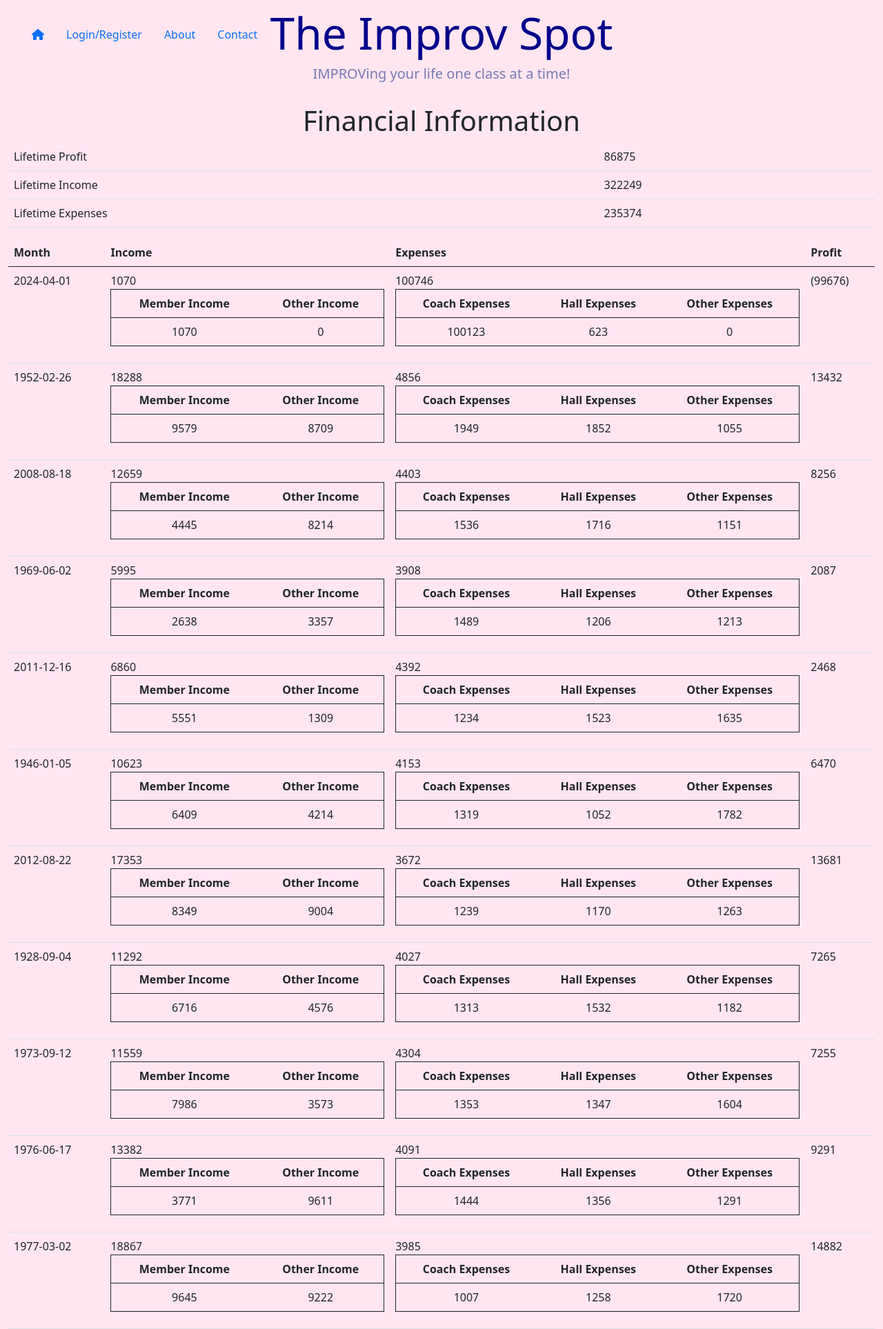
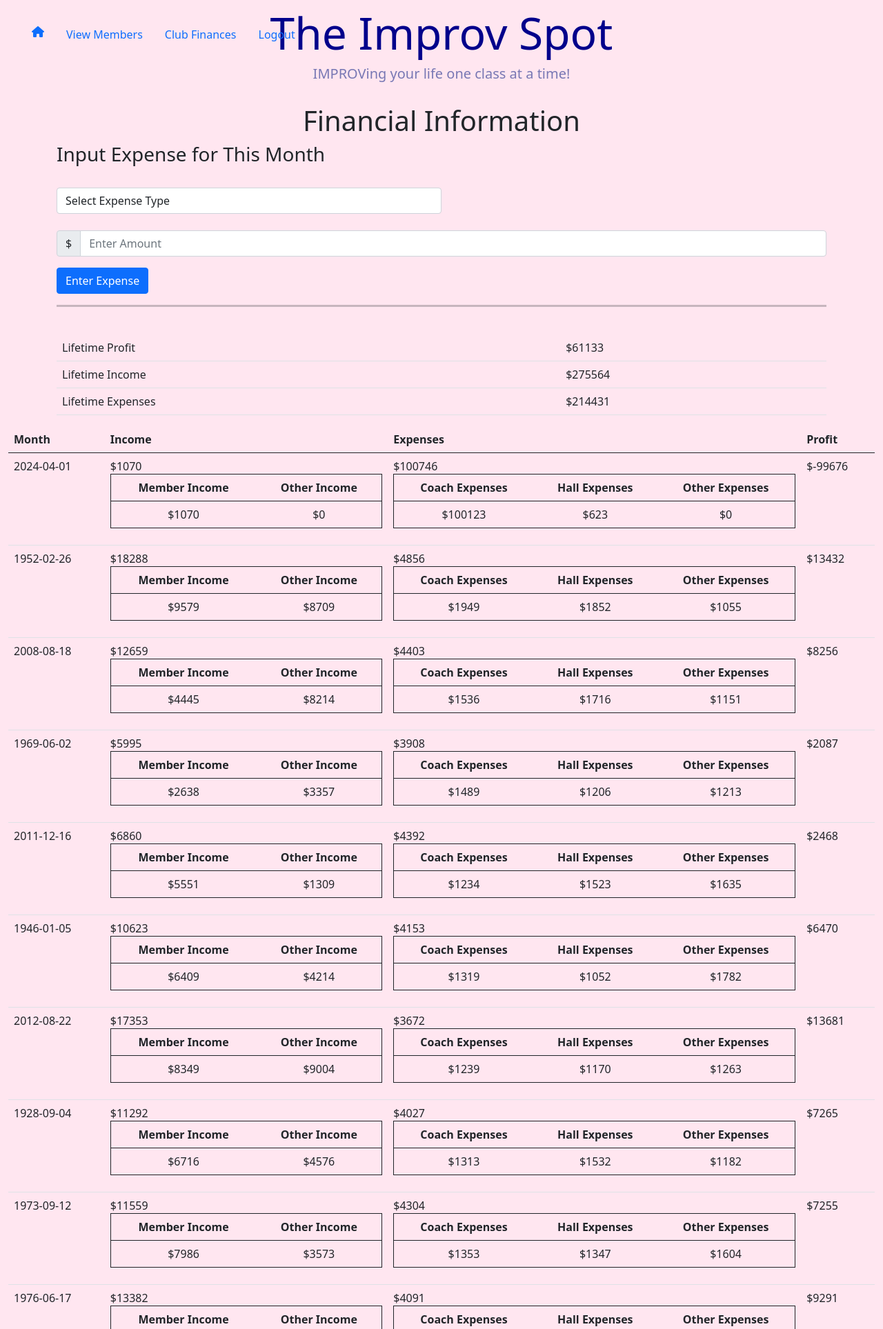
Before and after one commit to SummitKC/406ProjItt2, a Flask app: page /finance in a window 1280 px wide. Shown: the top 1927 px of the page at 69% size. Run offline with Flask 3, Linux system fonts and the light colour scheme; some libraries are stand-ins or nearby versions.

Commit message:
Add files via upload

```diff
--- a/app.py
+++ b/app.py
@@ -98,8 +98,6 @@ class Finances(db.Model):
 
     def calculate_profit(self):
         month_profit = self.calculate_total_income()  - self.calculate_total_expenses()
-        if month_profit < 0:
-            return f"({-1 * month_profit})"
         return month_profit
 
 @app.route('/')
@@ -111,10 +109,13 @@ def home():
 def about():
     return render_template('about.html')
 
-@app.route('/contact')
+@app.route('/contact', methods=['GET', 'POST'])
 def contact():
+    if request.method == 'POST':
+        request.form()
     return render_template('contact.html')
 
+@app.route('/payment', methods=['GET', 'POST'])
 @app.route('/payment', methods=['GET', 'POST'])
 def payment():
     if request.method == 'POST':
@@ -181,28 +182,6 @@ def register():
     return render_template('register.html')
 
 
-@app.route('/reqadmin', methods=['GET', 'POST'])
-def request_admin():
-    if request.method == 'POST':
-        email = request.form['email']
-        usernames = sorted(db.session.query(Admins), key=lambda x: x.username)
-        if usernames:
-            admin_num = str(int(usernames[-1].username[-1]) + 1)
-            new_admin_name = f'admin{admin_num}'
-        else:
-            new_admin_name = 'admin1'
-        password = ""
-        for _ in range(10):
-            password += str(randint(0,9))
-        new_admin = Admins(username=new_admin_name, hash=generate_password_hash(password))
-        db.session.add(new_admin)
-        db.session.commit()
-        send_mail(email, (new_admin_name, password))
-        return 'Request Sent'
-    else:
-        return render_template('reqadmin.html')
-
-
 @app.route('/adminlogin',methods=['GET', 'POST'])
 def adminlogin():
     session.clear()
@@ -214,7 +193,7 @@ def adminlogin():
         if admin and check_password_hash(admin.hash, password):
             session['user_id'] = admin.id
             session['username'] = admin.username
-            return redirect('/')
+            return redirect('/admin')
         else:
             #TODO: change this to give a popup notifying the user instead of redirecting them
             return render_template('error.html', err_msg="Incorrect Username or Password")
@@ -237,8 +216,8 @@ def login():
             user.userDiscount()
             return redirect('/')
         else:
-            #TODO: change this to give a popup notifying the user instead of redirecting them
-            return render_template('error.html', err_msg="Incorrect Username or Password")
+            flash ('Incorrect Username or Password')
+            return render_template('/login.html')
     else:
         return render_template('login.html')
 
@@ -247,6 +226,27 @@ def logout():
     session.clear()
     return redirect('/')
 
+@app.route('/reqadmin', methods=['GET', 'POST'])
+def request_admin():
+    if request.method == 'POST':
+        email = request.form['email']
+        usernames = sorted(db.session.query(Admins), key=lambda x: x.username)
+        if usernames:
+            admin_num = str(int(usernames[-1].username[-1]) + 1)
+            new_admin_name = f'admin{admin_num}'
+        else:
+            new_admin_name = 'admin1'
+        password = ""
+        for _ in range(10):
+            password += str(randint(0,9))
+        new_admin = Admins(username=new_admin_name, hash=generate_password_hash(password))
+        db.session.add(new_admin)
+        db.session.commit()
+        send_mail(email, (new_admin_name, password))
+        return 'Request Sent'
+    else:
+        return render_template('reqadmin.html')
+
 @app.route('/admin') # TODO add admin login later
 def yearToDate():
     ytd = db.session.query(Finances).all()
@@ -254,7 +254,7 @@ def yearToDate():
     for yt in ytd:
         ytdTotal += yt.calculate_profit()
 
-    return render_template('adminSide.html', ytdTotal = ytdTotal)
+    return render_template('adminside.html', ytdTotal = ytdTotal)
 
 @app.route('/dashboard')
 @login_required
@@ -284,53 +284,107 @@ def account():
         user = db.session.query(User).filter_by(username=session['username']).first()
         return render_template('account.html', weeks=["1","2","3","4"], payment=user.current_payment, status=user.weekly_status)
 
-@app.route('/finance')
+@app.route('/finance', methods=['GET', 'POST'])
 def finance():
-    db.session.add(Finances(month_year = datetime(randint(1900, 2024), randint(1, 12), randint(1, 28)),income_users = randint(1000, 10000), income_other = randint(1000, 10000), expenses_coach=randint(1000, 2000), expenses_hall=randint(1000, 2000), expenses_other=randint(1000, 2000))),db.session.add(Finances(month_year = datetime(randint(1900, 2024), randint(1, 12), randint(1, 28)),income_users = randint(1000, 10000), income_other = randint(1000, 10000), expenses_coach=randint(1000, 2000), expenses_hall=randint(1000, 2000), expenses_other=randint(1000, 2000)))
-    db.session.add(Finances(month_year = datetime(randint(1900, 2024), randint(1, 12), randint(1, 28)),income_users = randint(1000, 10000), income_other = randint(1000, 10000), expenses_coach=randint(1000, 2000), expenses_hall=randint(1000, 2000), expenses_other=randint(1000, 2000)))
-    db.session.add(Finances(month_year = datetime(randint(1900, 2024), randint(1, 12), randint(1, 28)),income_users = randint(1000, 10000), income_other = randint(1000, 10000), expenses_coach=randint(1000, 2000), expenses_hall=randint(1000, 2000), expenses_other=randint(1000, 2000)))
-    db.session.add(Finances(month_year = datetime(randint(1900, 2024), randint(1, 12), randint(1, 28)),income_users = randint(1000, 10000), income_other = randint(1000, 10000), expenses_coach=randint(1000, 2000), expenses_hall=randint(1000, 2000), expenses_other=randint(1000, 2000)))
-    db.session.commit()
+    finance_info = db.session.query(Finances).all()
+    if request.method == 'POST':
+        today = datetime.today()
+        year_month_only = date(today.year, today.month, 1)
+        expenseType = request.form['expenseType']
+        expenseAmount = int(request.form['expenseAmount'])
+        entered = False
+        for month in finance_info:
+            print(type(month.month_year), type(year_month_only))
+            if month.month_year == year_month_only:
+                if (expenseType == "coach"):
+                    month.expenses_coach += expenseAmount
+                    db.session.commit()
+                    entered = True
+                elif (expenseType == "hall"):
+                    month.expenses_hall += expenseAmount
+                    db.session.commit()
+                    entered = True
+                elif (expenseType == "other"):
+                    month.expenses_other += expenseAmount
+                    db.session.commit()
+                    entered = True
 
+        if (not entered):
+            if (expenseType == "coach"):
+                db.session.add(Finances(month_year = year_month_only, income_users = 0, income_other = 0, expenses_coach=expenseAmount, expenses_hall=0, expenses_other=0))
+                db.session.commit()
+                print("coach add")
+                entered = True
+            elif (expenseType == "hall"):
+                db.session.add(Finances(month_year = year_month_only, income_users = 0, income_other = 0, expenses_coach=0, expenses_hall=expenseAmount, expenses_other=0))
+                month.expenses_hall += expenseAmount
+                db.session.commit()
+                print("hall add")
+                entered = True
+            elif (expenseType == "other"):
+                db.session.add(Finances(month_year = year_month_only, income_users = 0, income_other = 0, expenses_coach=0, expenses_hall=0, expenses_other=expenseAmount))
+                db.session.commit()
+                print("other add")
+                entered = True
+    #db.session.add(Finances(month_year = datetime(randint(1900, 2024), randint(1, 12), randint(1, 28)),income_users = randint(1000, 10000), income_other = randint(1000, 10000), expenses_coach=randint(1000, 2000), expenses_hall=randint(1000, 2000), expenses_other=randint(1000, 2000)))
+    #db.session.add(Finances(month_year = datetime(randint(1900, 2024), randint(1, 12), randint(1, 28)),income_users = randint(1000, 10000), income_other = randint(1000, 10000), expenses_coach=randint(1000, 2000), expenses_hall=randint(1000, 2000), expenses_other=randint(1000, 2000)))
 
-    finance_info = db.session.query(Finances).all()
     return render_template('finance.html', lt_profit=calculate_total_profit(finance_info), lt_income=calculate_total_income(finance_info),
                             lt_expenses=calculate_total_expenses(finance_info), finance_info=finance_info)
 
-@app.route('/test')
-def test():
+@app.route('/test', methods=['GET', 'POST'])
+def pickSortFunction():
 
-    # d = datetime.today()
-    # new_finance = Finances(month_year=date(d.year, d.month, 1),
-    #                        income_users=1000, expenses_hall=500)
-    # db.session.add(new_finance)
-    # db.session.commit()
+    if request.method == 'POST':
 
-    # ytd = db.session.query(Finances).first()
-    # print(ytd.month_year.year == mmyy.year and ytd.month_year.month == mmyy.month)
-    # print(ytd.month_year, type(ytd.month_year))
-    # print(ytd.month_year, date(d.year, d.month, 1), ytd.month_year == date(d.year, d.month, 1))
-    # byMonthYear = db.session.query(Finances).filter_by(month_year=date(d.year, 5, 1)).first()
-    # print(byMonthYear)
+        if request.form['sort'] == "completedPayment":
+            return test2()
+        elif request.form['sort'] == "classAttendence":
+            return test()
+        else:
+            return test3()
 
-    users = db.session.query(User).all()
-    for user in users:
-        print(user.name)
-        print(user.weekly_status, type(user.weekly_status))
-    return render_template('test.html', users=users)
+    return test3()
 
-@app.route('/test2')
-def test2():
-    users = db.session.query(User).all()
-    for user in users:
-        print(user.name)
-        print(user.weekly_status, type(user.weekly_status))
-    return render_template('test.html', users=users)
-
-@app.route('/test3')
 def test3():
     users = db.session.query(User).all()
+    usersAsList = []
     for user in users:
-        print(user.name)
-        print(user.weekly_status, type(user.weekly_status))
-    return render_template('test.html', users=users)
+        usersAsList.append([user.name, user.username, user.phone_number, user.address])
+    return render_template('test.html', users=usersAsList, sortCriteria="")
+
+def test():
+    # sort by number of classes attended
+    users = db.session.query(User).all()
+    usersAsList = []
+    usersSorted = []
+    maxClassesAttended = 0
+    for user in users:
+        usersAsList.append([user.name, user.username, user.phone_number, user.address, len(user.weekly_status)])
+        maxClassesAttended = max(len(user.weekly_status), maxClassesAttended)
+
+    # add based on classes attended
+    for i in range(maxClassesAttended + 1):
+        for user in usersAsList:
+            if (user[-1] == i):
+                usersSorted.append(user)
+    usersSorted.reverse()
+    return render_template('test.html', users=usersSorted, sortCriteria="Number of Classes Attended")
+
+def test2():
+    # sort by classes paid for
+    users = db.session.query(User).all()
+    usersAsList = []
+    usersSorted = []
+    maxTotalPayments = 0
+    for user in users:
+        usersAsList.append([user.name, user.username, user.phone_number, user.address, user.total_payments])
+        maxTotalPayments = max(user.total_payments, maxTotalPayments)
+
+    # add based on classes attended
+    for i in range(maxTotalPayments + 1):
+        for user in usersAsList:
+            if (user[-1] == i):
+                usersSorted.append(user)
+    usersSorted.reverse()
+    return render_template('test.html', users=usersSorted, sortCriteria="Total Payments")
--- a/templates/adminside.html
+++ b/templates/adminside.html
@@ -15,20 +15,16 @@
             <ul class="nav justify-content-left">
                 <li class="nav-item">
                 <a class="nav-link active" href="/admin"><i class="fas fa-home"></i></a>
-                </li>
-                {% if session['username'] %}
-                <li class="nav-item">
-                    <a class="nav-link" href="/account">Account</a>
-                </li>
                 <li class="nav-item">
                 <a class="nav-link active" href="/test" tabindex="-1" aria-disabled="true">View Members</a>
                 </li>
-                {% if session['user_id'] %}
+                </li>
+                <li class="nav-item">
+                <a class="nav-link active" href="/finance" tabindex="-1" aria-disabled="true">Club Finances</a>
+                </li>
                 <li class="nav-item">
                     <a class="nav-link" href="/logout">Logout</a>
                 </li>
-                {% endif %}
-                {% endif %}
             </ul>
         </header>
         <main class="container-fluid">{% block main %}{% endblock %}</main>
--- a/templates/finance.html
+++ b/templates/finance.html
@@ -1,4 +1,4 @@
-{% extends "layout.html" %}
+{% extends "adminside.html" %}
 
 {% block title %} Finances {% endblock %}
 
@@ -6,20 +6,42 @@
   <br>
     <div class="center">
         <h1>Financial Information</h1>
+        <div class="container">
+          <h3>Input Expense for This Month</h3>
+          <form method="POST" action="/finance">
+              <div class="col-md-6">
+                <br>
+                <select class="form-control" id="expenseType" name="expenseType" required>
+                    <option value="" disabled selected>Select Expense Type</option>
+                    <option value="coach">Coach Expense</option>
+                    <option value="hall">Hall Expense</option>
+                    <option value="other">Other Expense</option>
+                </select>
+              </div>
+            <br>
+            <div class="input-group mb-3">
+              <span class="input-group-text">$</span>
+              <input type="text" pattern="[0-9]*" class="form-control" name="expenseAmount" placeholder="Enter Amount">
+            </div>
+            <button type="submit" class="btn btn-primary">Enter Expense</button>
+          </form>
+          <hr style="height:3px">
+          <br>
           <table class="table">
             <tr>
               <td>Lifetime Profit</td>
-            <td>{{ lt_profit }}</td>
+              <td>${{ lt_profit }}</td>
             </tr>
             <tr>
               <td>Lifetime Income</td>
-            <td>{{ lt_income }}</td>
+              <td>${{ lt_income }}</td>
             </tr>
             <tr>
               <td>Lifetime Expenses</td>
-            <td>{{ lt_expenses }}</td>
+              <td>${{ lt_expenses }}</td>
             </tr>
           </table>
+        </div>
         <table class="table">
             <thead>
                 <tr>
@@ -33,7 +55,7 @@
                 {% for month in finance_info %}
                 <tr>
                     <td>{{ month.month_year }}</td>
-                    <td>{{ month.calculate_total_income() }}
+                    <td>${{ month.calculate_total_income() }}
                       <table class="table">
                         <thead>
                           <tr>
@@ -43,13 +65,13 @@
                       </thead>
                         <tbody>
                           <tr>
-                            <td>{{ month.income_users }}</td>
-                            <td>{{ month.income_other }}</td>
+                            <td>${{ month.income_users }}</td>
+                            <td>${{ month.income_other }}</td>
                           </tr>
                         </tbody>
                       </table>
                     </td> <!-- change to month.income when db is changed-->
-                    <td>{{ month.calculate_total_expenses() }}
+                    <td>${{ month.calculate_total_expenses() }}
                       <table class="table">
                         <thead>
                           <tr>
@@ -60,14 +82,14 @@
                       </thead>
                         <tbody>
                           <tr>
-                            <td>{{ month.expenses_coach }}</td>
-                            <td>{{ month.expenses_hall }}</td>
-                            <td>{{ month.expenses_other }}</td>
+                            <td>${{ month.expenses_coach }}</td>
+                            <td>${{ month.expenses_hall }}</td>
+                            <td>${{ month.expenses_other }}</td>
                           </tr>
                         </tbody>
                       </table>
                     </td>
-                    <td>{{ month.calculate_profit() }} </td>
+                    <td>${{ month.calculate_profit() }} </td>
 
                 </tr>
                 {% endfor %}
```
Also changed, not shown: instance/database.db, templates/reqadmin.html (line endings or trailing spaces), 2 other files. Lines whose indentation alone changed are shown as unchanged.
